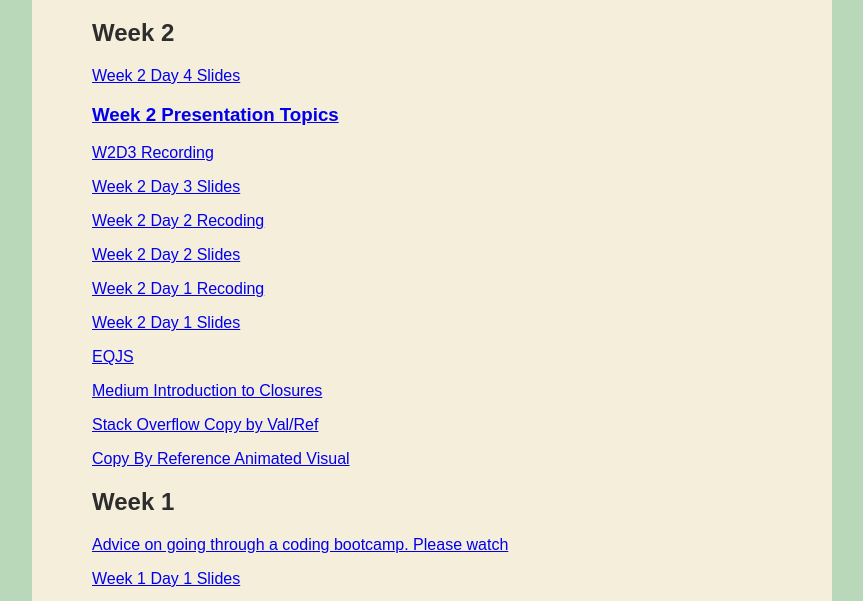
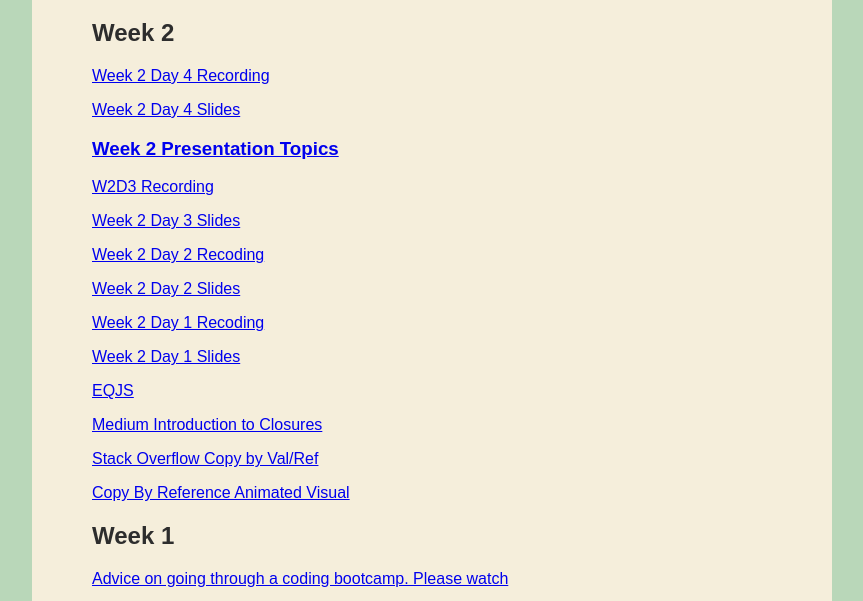
Before and after one commit to taylorshephard/romeo.github.io, a plain HTML site: page helpfulLinks.html in a window 1280 px wide. Shown: the part 184-785 px from the top of the page, without its empty margins (208-1071 px from the left). Drawn offline with Linux system fonts and the light colour scheme.

Commit message:
update links
update links

```diff
--- a/helpfulLinks.html
+++ b/helpfulLinks.html
@@ -289,9 +289,9 @@
 
                      <h2>Week 2</h2>
 
-<!--                     <a href="https://zoom.us/rec/share/Ebq2lid8LcDYsgdUyoRZFeia0dBhGgXCVcGIiy3GVcsisylt_ceO2ZucRkINDtig.VKOappO1wR1jyEd-"><p>Week 2 Tutoring</p></a>
+<!--                     <a href="https://zoom.us/rec/share/Ebq2lid8LcDYsgdUyoRZFeia0dBhGgXCVcGIiy3GVcsisylt_ceO2ZucRkINDtig.VKOappO1wR1jyEd-"><p>Week 2 Tutoring</p></a>-->
 
-                    <a href="https://zoom.us/rec/share/buebZwbxex4pnaK07P5AecaaMCX5fSgirHZ8JfK7uKwPn379ejGx-iu9kIRsBfHx.o43ROfiB52rOjGeE"><p>Week 2 Day 4 Recording</p></a>-->
+                    <a href="https://zoom.us/rec/share/UFYDfZzO9sk4uCI1A_zAe4iWPJ2WmSTot9rJ0kzpWQEQ8lwWWn0sPzofBq_eT6Pp.sWdyojkDk5S6mqg2"><p>Week 2 Day 4 Recording</p></a>
                         <a href="https://docs.google.com/presentation/d/184hTQgqXed6IXYco8Fdcq7jg_nWoJJ4ezV0KtZRyxB8/edit?usp=sharing"><p>Week 2 Day 4 Slides</p></a>
 
                       <a href="https://docs.google.com/document/d/1dyeCZ36HMU2QKuMruCp_sIM6VUjOyhZTbhtdR0I0r5k/edit?usp=sharing"><h3>Week 2 Presentation Topics</h3></a>
```
